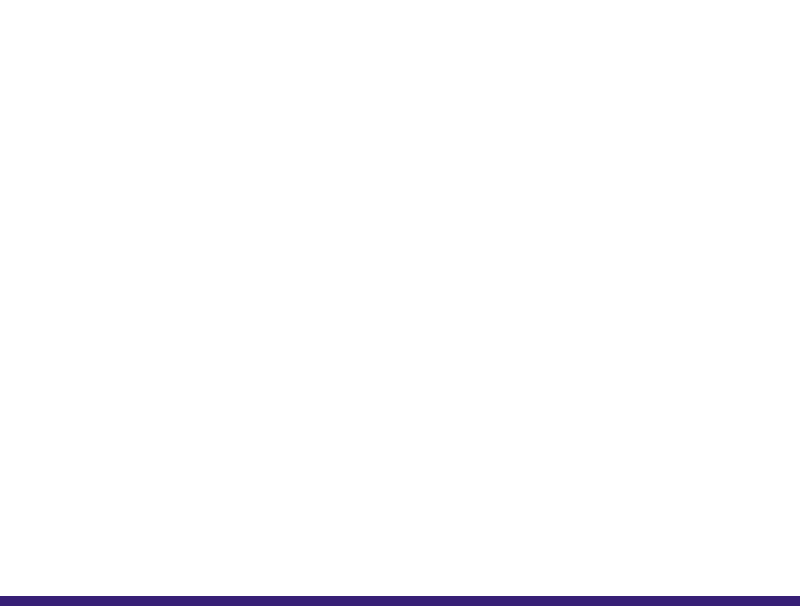
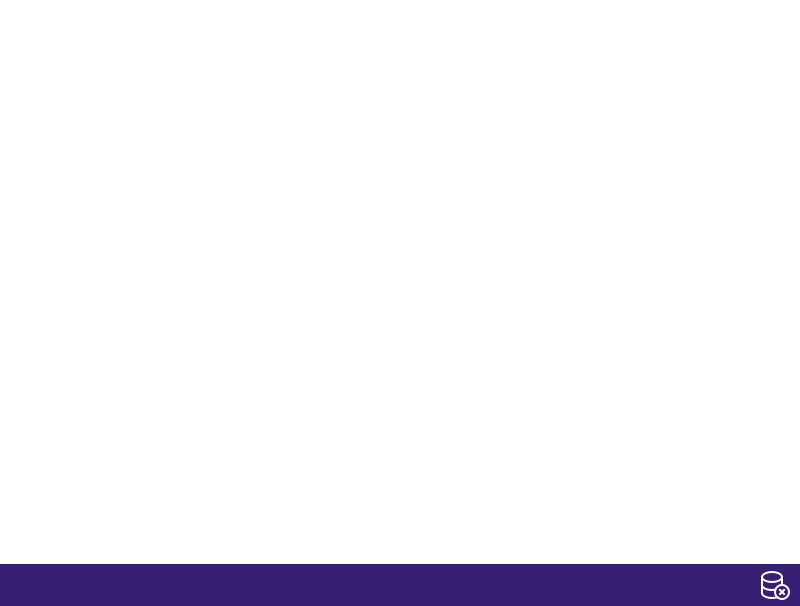
Before and after one commit to andradejao/conest, an Electron app: page src/views/index.html in a window 800 px wide. Shown: the part 194-800 px from the top of the page. Drawn offline with Linux system fonts and the light colour scheme.

Commit message:
Atualização do index.html e css

```diff
--- a/src/public/css/style.css
+++ b/src/public/css/style.css
@@ -6,8 +6,10 @@
 footer {
     background-color: #371F76;
     width: 100%;
+    height: 42px;
     position: fixed;
     bottom: 0;
+    display: flex;
 }
 
 footer p {
@@ -27,3 +29,9 @@
 #textSobre {
     font-size: 10pt;
 }
+
+#statusDb {
+    position: fixed;
+    right: 0;
+    margin: 5px 10px;
+}
--- a/src/views/index.html
+++ b/src/views/index.html
@@ -18,6 +18,7 @@
     </div>
     <footer>
         <p id="dataAtual"></p>
+        <img id="statusDb" src="../public/img/dboff.png" alt="database">
     </footer>
     <script src="../public/js/bootstrap.min.js"></script>
     <script src="renderer.js"></script>
```
Also changed, not shown: src/public/img/clear.png (added), src/public/img/dboff.png (added), src/public/img/dbon.png (added).
